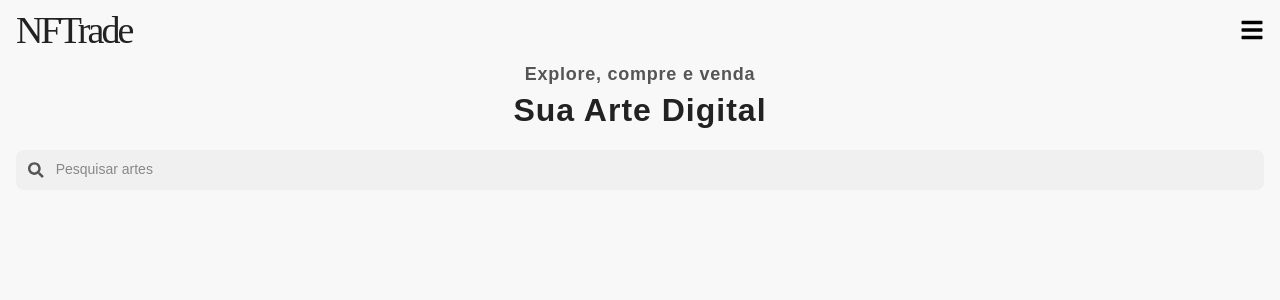
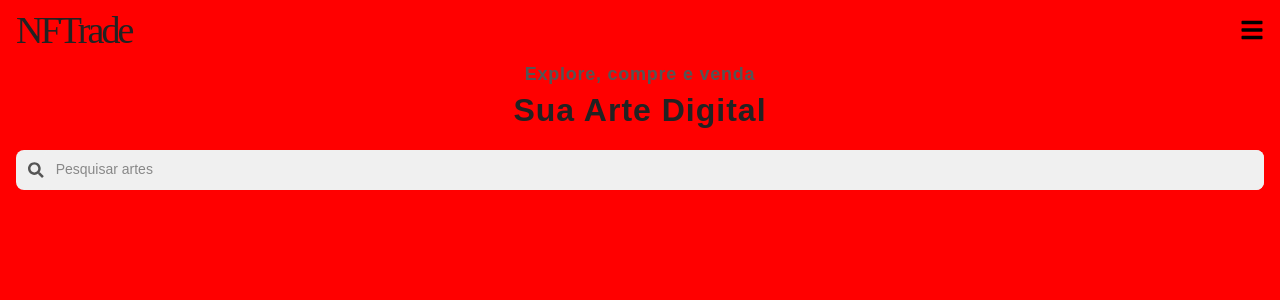
Before and after one commit to marcosdissotti/nftrade-ui, a React (Create React App) app: page / in a window 1280 px wide. Shown: the top 300 px of the page. Built offline with nearby package versions, Linux system fonts and the light colour scheme.

Commit message:
feat: global-styles / modified background-color

```diff
--- a/src/styles/global.ts
+++ b/src/styles/global.ts
@@ -10,7 +10,8 @@ const GlobalStyles = createGlobalStyle`
 
     font-size: 10px;
     text-decoration: none;
-    background-color: #f8f8f8;
+    /* background-color: #f8f8f8; */
+    background-color: red;
     font-family: 'Manrope', sans-serif;
   }
 
```
